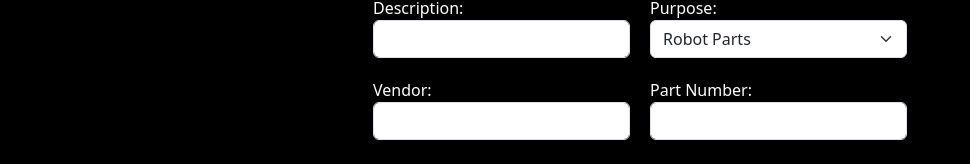
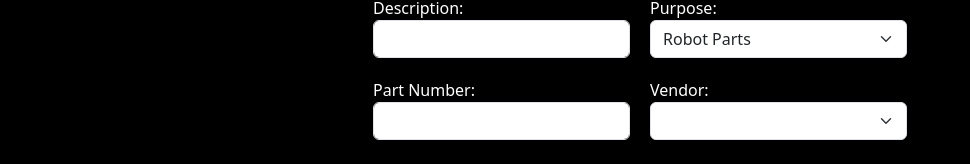
Before and after one commit to buwunny/ordering-app, a React app in the folder frontend/: page /form in a window 1280 px wide. Shown: the part 165-329 px from the top of the page, without its empty margins (0-970 px from the left). Built offline with nearby package versions, Linux system fonts and the light colour scheme; sample sign-in values are in the browser's storage.

Commit message:
added list of vendors to form and filter

```diff
--- a/frontend/src/pages/Form.js
+++ b/frontend/src/pages/Form.js
@@ -34,6 +34,9 @@ const Form = () => {
         if (formData.purpose === 'Other') {
             formData.purpose = formData.otherPurpose;
         }
+        if (formData.vendor === 'Other') {
+            formData.vendor = formData.otherVendor;
+        }
         try {
             const response = await axios.post('/api/form', formData, { headers });
             setFormData(initialFormData);
@@ -44,6 +47,30 @@ const Form = () => {
             console.log(error);
         }
     };
+
+    const vendors = [
+        "",
+        "Amazon",
+        "Andy Mark",
+        "Automation Direct",
+        "Bimba",
+        "Bolt Depot",
+        "CTRE",
+        "Del City",
+        "Digikey",
+        "Ferrules Direct",
+        "Home Depot",
+        "Local Vendor",
+        "McMaster",
+        "Powerx",
+        "REV Robotics",
+        "Robo Promo",
+        "SDS",
+        "Thrifty Bot",
+        "VEX Robotics",
+        "Vbelt Guys",
+        "WCP"
+    ];
 
     return (
         <div className="container-fluid">
@@ -109,20 +136,6 @@ const Form = () => {
                                 />
                             </div>
                         )}
-
-
-                        <div className="form-group">
-                            <label htmlFor="vendor">Vendor:</label>
-                            <input
-                                type="text"
-                                className="form-control"
-                                id="vendor"
-                                name="vendor"
-                                value={formData.vendor}
-                                onChange={handleChange}
-                                required
-                            />
-                        </div>
                         <div className="form-group">
                             <label htmlFor="partNumber">Part Number:</label>
                             <input
@@ -134,6 +147,38 @@ const Form = () => {
                                 onChange={handleChange}
                             />
                         </div>
+                        <div className="form-group">
+                            <label htmlFor="vendor">Vendor:</label>
+                            <select
+                                className="form-select"
+                                id="vendor"
+                                name="vendor"
+                                value={formData.vendor}
+                                onChange={handleChange}
+                                required
+                            >
+                                {vendors.map((vendor) => (
+                                    <option key={vendor} value={vendor}>{vendor}</option>
+                                ))}
+                                <option value="Other">Other</option>
+                            </select>
+                        </div>
+
+                        {formData.vendor === "Other" && (
+                            <div className="form-group" style={{ gridColumn: 'span 2' }}>
+                                <label htmlFor="otherVendor">Other Vendor:</label>
+                                <input
+                                    type="text"
+                                    className="form-control"
+                                    id="otherVendor"
+                                    name="otherVendor"
+                                    value={formData.otherVendor}
+                                    onChange={handleChange}
+                                    required
+                                />
+                            </div>
+                        )}
+
                         <div className="form-group">
                             <label htmlFor="quantity">Quantity:</label>
                             <input
--- a/frontend/src/pages/Orders.js
+++ b/frontend/src/pages/Orders.js
@@ -24,6 +24,32 @@ const Orders = () => {
         style: 'currency',
         currency: 'USD',
     });
+
+
+    const vendors = [
+        "",
+        "Amazon",
+        "Andy Mark",
+        "Automation Direct",
+        "Bimba",
+        "Bolt Depot",
+        "CTRE",
+        "Del City",
+        "Digikey",
+        "Ferrules Direct",
+        "Home Depot",
+        "Local Vendor",
+        "McMaster",
+        "Powerx",
+        "REV Robotics",
+        "Robo Promo",
+        "SDS",
+        "Thrifty Bot",
+        "VEX Robotics",
+        "Vbelt Guys",
+        "WCP"
+    ];
+
     async function fetchOrders() {
         try {
             const response = await axios.get('/api/orders', { headers });
@@ -152,7 +178,10 @@ const Orders = () => {
                 {filter === 'Vendor' && (
                     <select className="form-select" onChange={(e) => handleFilter('Vendor', e.target.value)}>
                         <option value="">All</option>
-                        <option value=""></option>
+                        {vendors.map((vendor, index) => (
+                            <option key={index} value={vendor}>{vendor}</option>
+                        ))}
+                        <option value="Other">Other</option>
                     </select>
                 )}
                 {role === 'admin' && filter === 'Payee' && (
--- a/frontend/src/pages/styles.css
+++ b/frontend/src/pages/styles.css
@@ -44,6 +44,10 @@ label {
     border: 1px solid black;
     color: white;
 }
+
+/* .form-select {
+    ;
+} */
 
 .form-control-file {
     background-color: #FAB532;
```
Also changed, not shown: 1 other file (tests, documents, lock files or other folders).
